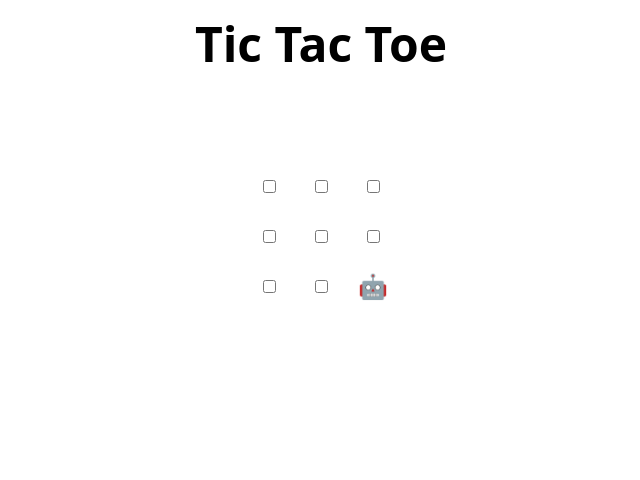
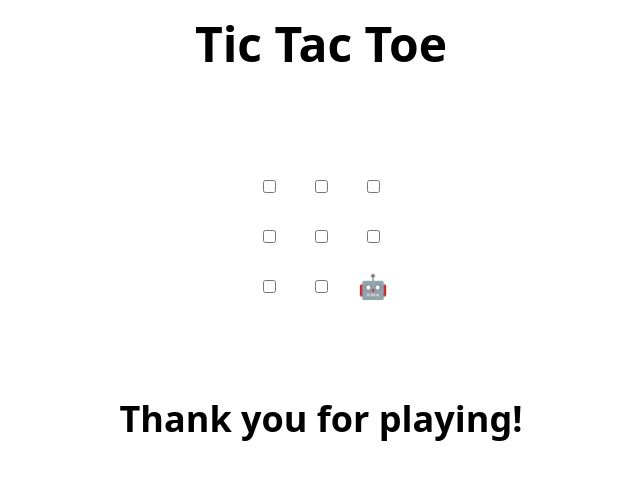
Before and after one commit to mohd-raza/introduction-to-github, a plain HTML site: page index.html in a window 1280 px wide. Shown: the whole page, without its empty margins (319-959 px from the left). Drawn offline with Linux system fonts and the light colour scheme.

Commit message:
Update index.html

```diff
--- a/index.html
+++ b/index.html
@@ -48,6 +48,7 @@
 </table>
 
 <h2 hidden>Game over, refresh to play again 🧑‍💻 🤖!</h2>
+<h2>Thank you for playing!</h2>
 
 <script>
   // Initialization
```
